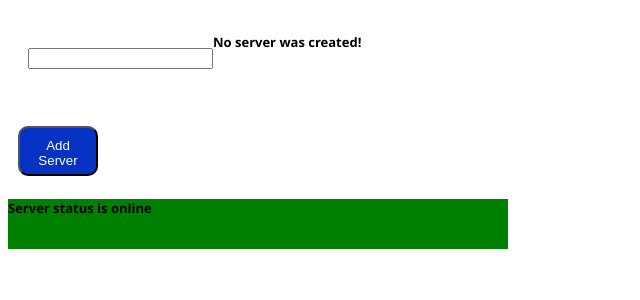
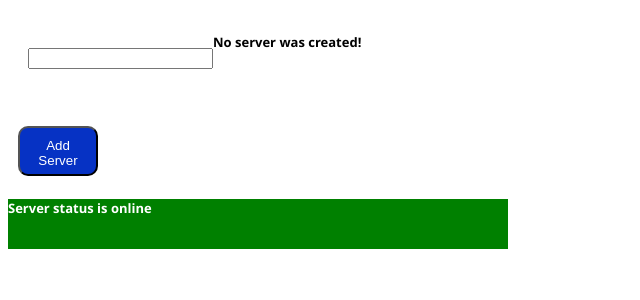
Before and after one commit to s-h-a-h/Complete-Angular, an Angular app: page / in a window 1280 px wide. Shown: the top 300 px of the page, without its empty margins (0-640 px from the left). Built offline with nearby package versions, Linux system fonts and the light colour scheme.

Commit message:
ngStyle and ngClass added

```diff
--- a/src/app/direct/direct.component.css
+++ b/src/app/direct/direct.component.css
@@ -22,3 +22,7 @@
     color: rgb(255, 255, 255);
     background-color: rgb(6, 50, 196);
 }
+
+.online {
+    color: white;
+}
--- a/src/app/direct/direct.component.html
+++ b/src/app/direct/direct.component.html
@@ -10,4 +10,7 @@
 <button id="btn" (click)="onClick()">Add Server</button>
 
 <!-- Styling elements dynamically using "ngStyle" -->
-<p id="para" [ngStyle]="{backgroundColor: getColor()}">Server status is {{getServerStatus()}}</p>
+<!-- Applied CSS classes dynamically with ngClass -->
+<p id="para" [ngStyle]="{backgroundColor: getColor()}" [ngClass]="{'online': serverStatus === 'online' }">
+    Server status is {{getServerStatus()}}
+</p>
```
